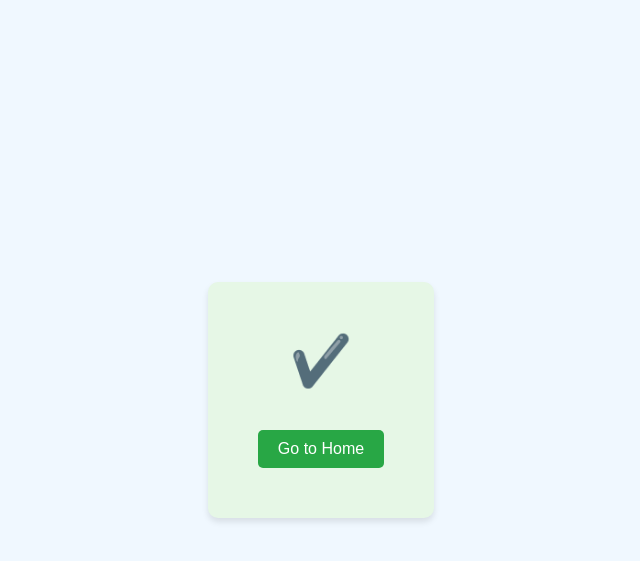
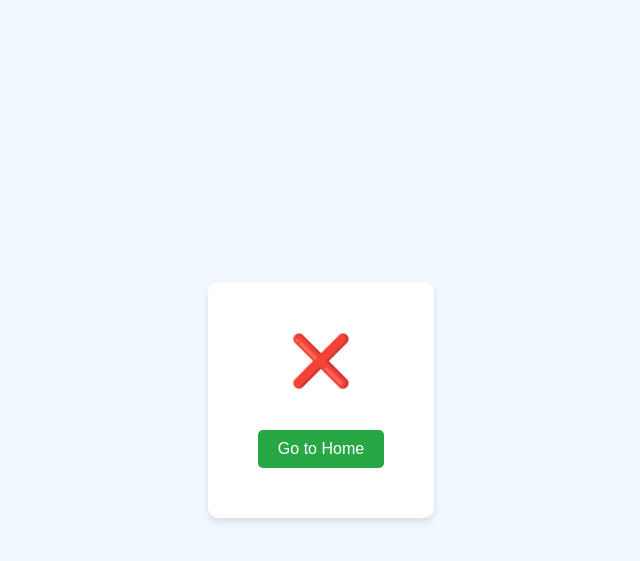
Before and after one commit to tamilanmkv/attendance-totp, a FastAPI app: template templates/message.html in a window 1280 px wide. Shown: the top 561 px of the page, without its empty margins (319-959 px from the left). Run offline with FastAPI, Linux system fonts and the light colour scheme; the template is opened without the code that fills it, so the values that code supplies are empty.

Commit message:
update template

```diff
--- a/main.py
+++ b/main.py
@@ -1,49 +1,15 @@
-import gspread
-from oauth2client.service_account import ServiceAccountCredentials
 from fastapi.templating import Jinja2Templates
 from datetime import datetime
 from fastapi import FastAPI, Request
+from utils import mark_attendance
 import pyotp
+import qrcode
 import json
 
 
 app = FastAPI()
 
 templates = Jinja2Templates(directory="templates")
-
-
-def mark_attendance(name):
-    scope = [
-        "https://spreadsheets.google.com/feeds",
-        "https://www.googleapis.com/auth/spreadsheets",
-        "https://www.googleapis.com/auth/drive.file",
-        "https://www.googleapis.com/auth/drive",
-    ]
-
-    creds = ServiceAccountCredentials.from_json_keyfile_name(
-        "maximal-airfoil-379810-dbff4a26ee65.json", scope
-    )
-
-    client = gspread.authorize(creds)
-
-    sheet = client.open_by_key("1pYIriif-iveLxET0wDTl1yNkU93cHM4nT45Mn9sYOYU").sheet1
-
-    current_date = datetime.now().strftime("%Y-%m-%d")
-    current_time = datetime.now().strftime("%H:%M:%S")
-
-    records = sheet.get_all_records()
-    for i, record in enumerate(records, start=2):
-        if record["Name"] == name and record["Date"] == current_date:
-            if record["Exit Time"] == "":
-                sheet.update_cell(i, 4, current_time)
-                print(f"Exit time marked for {name} at {current_time}")
-            else:
-                print(f"Exit time already marked for {name} today.")
-            return
-
-    new_row = [name, current_date, current_time, ""]
-    sheet.append_row(new_row)
-    print(f"Entry time marked for {name} at {current_time}")
 
 
 @app.get("/")
@@ -53,30 +19,53 @@
 
 @app.get("/new_user")
 async def new_user(request: Request):
+    data = request.data
+    name = data.get("name")
+
+    users = json.load(open("users.json")) or []
+
+    if name not in [user.get("name") for user in users]:
+        key = pyotp.random_base32()
+        url = pyotp.totp.TOTP(key).provisioning_uri(name=name)
+
+        users.append({"name": name, "key": key})
+
+        json.dump(users, open("users.json", "w"))
+        qrcode.make(url).save(f"{name}.png")
+
     return templates.TemplateResponse(request=request, name="new_user.html")
 
 
 @app.get("/entry")
 def verify(request: Request, name, otp):
+    res = dict()
     users = json.load(open("users.json")) or []
+
     current_time = datetime.now().strftime("%Y-%m-%d %H:%M:%S")
+
+    def response_template(res):
+        return templates.TemplateResponse(
+            request=request, name="message.html", context=res
+        )
+
     for user in users:
         if user.get("name") == name:
             totp = pyotp.TOTP(user["key"])
+
             if otp == totp.now():
                 mark_attendance(name)
-                res = {"message": f"Attendance marked {name} {current_time}"}
-                return templates.TemplateResponse(
-                    request=request, name="message.html", context=res
-                )
+
+                res["message"] = f"Attendance marked {name} {current_time}"
+                res["status"] = True
+                return response_template(res)
+
             else:
-                res = {"message": "Invalid OTP"}
-                return templates.TemplateResponse(
-                    request=request, name="message.html", context=res
-                )
+                res["message"] = "Invalid OTP"
+                res["status"] = False
+                return response_template(res)
+
             break
-    else:
-        res = {"message": "User not found"}
-        return templates.TemplateResponse(
-            request=request, name="message.html", context=res
-        )
+
+    res["message"] = "User not found"
+    res["status"] = False
+    return response_template(res)
--- a/new_user.py
+++ b/new_user.py
@@ -4,7 +4,6 @@
 
 users = json.load(open("users.json")) or []
 
-name = input("Enter new user: ")
 
 for user in users:
     if user.get("name") == name:
--- a/templates/message.html
+++ b/templates/message.html
@@ -35,6 +35,26 @@
             margin-bottom: 20px;
         }
 
+        .failue-container {
+            text-align: center;
+            padding: 50px;
+            border-radius: 10px;
+            background-color: white;
+            box-shadow: 0 4px 6px rgba(0, 0, 0, 0.1);
+        }
+
+        .failue-message {
+            color: #EE4B2B;
+            font-size: 24px;
+            font-weight: bold;
+        }
+
+        .failue-icon {
+            font-size: 50px;
+            color: #EE4B2B;
+            margin-bottom: 20px;
+        }
+
         .btn {
             margin-top: 20px;
             padding: 10px 20px;
@@ -53,9 +73,9 @@
 </head>
 <body>
 
-    <div class="success-container">
-        <div class="success-icon">✔️</div>
-        <div class="success-message">{{message}}</div>
+    <div class={{"success-container" if status else "failue-container"}}>
+        <div class={{"success-icon" if status else "failue-icon"}}>{{"✔️ " if status else "❌ "}}</div>
+        <div class={{"success-message" if status else "failue-message"}}>{{message}}</div>
         <button class="btn" onclick="window.location.href='/'">Go to Home</button>
     </div>
 
```
Also changed, not shown: templates/index.html (+31 -6 lines), templates/new-user.html (added, +11 -0 lines), utils.py (added, +37 -0 lines), README.md (added), 1 other file.
